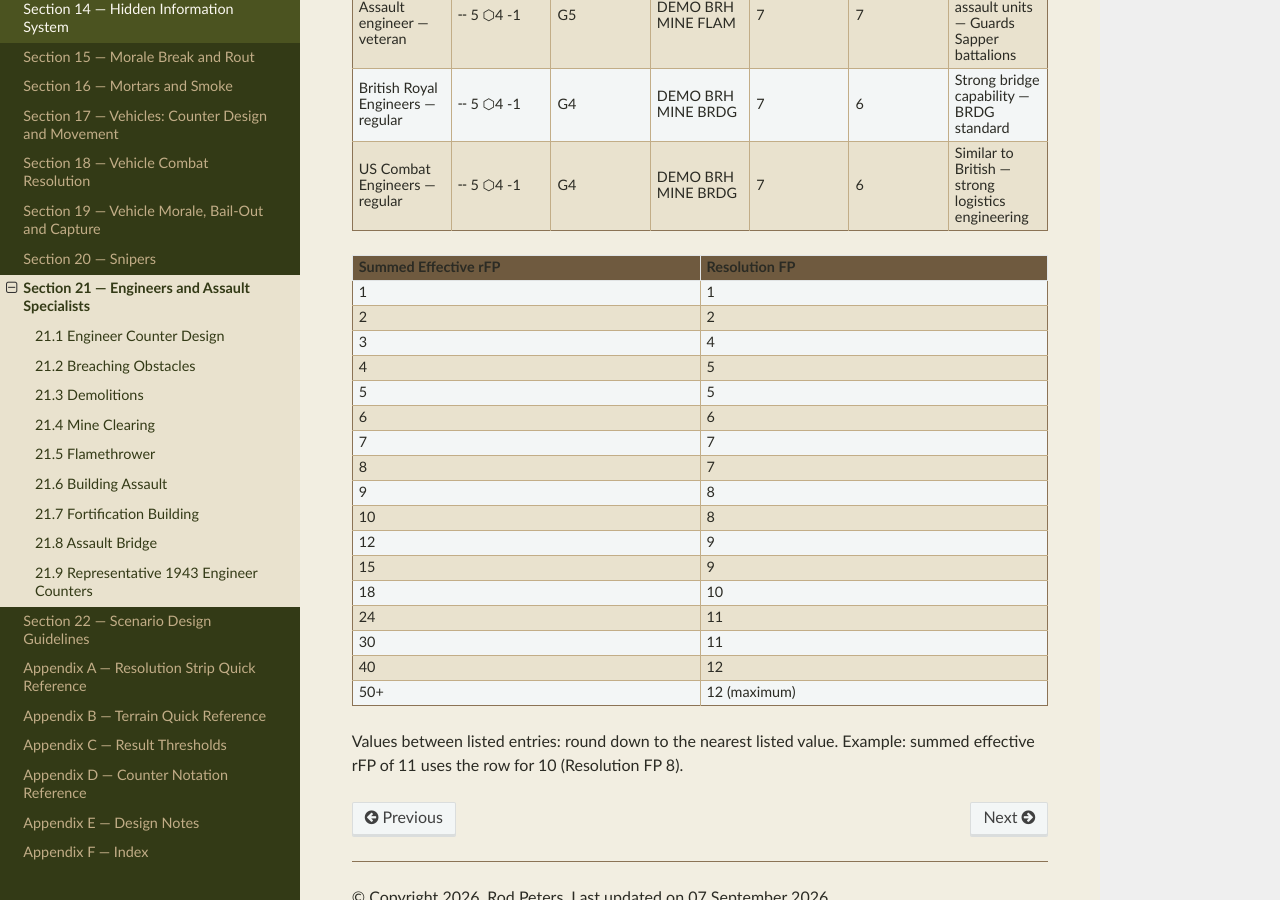
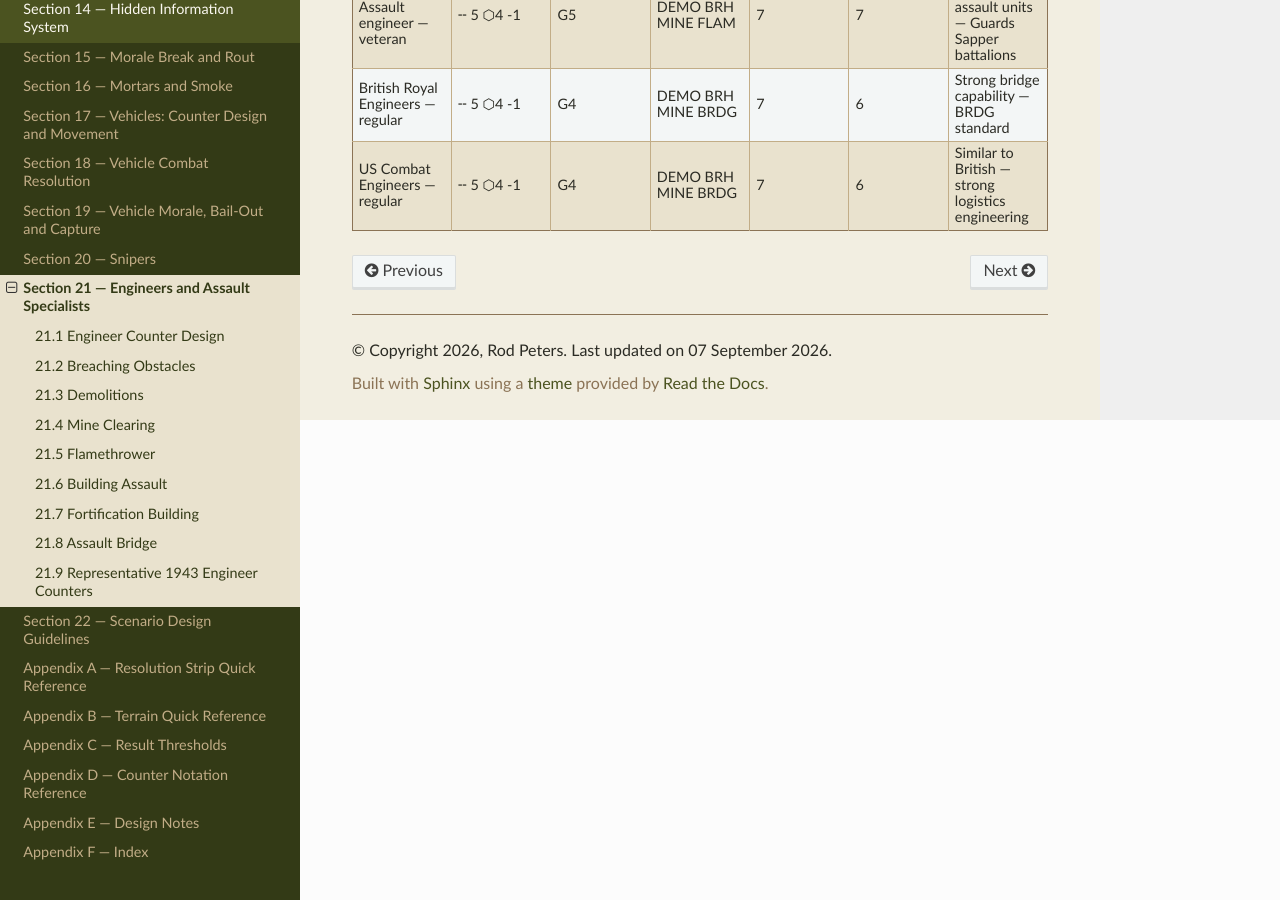
Before and after one commit to spugnoid/wdr-wargame, a Sphinx documentation site: the page built from docs/source/section_21__engineers_and_assault_specialists.rst, in a window 1280 px wide and 900 px high, scrolled down 5822 px. Built offline with Sphinx 7.4.7 and the Read the Docs theme 3.1.0, drawn with Linux system fonts in a browser that asks for light colours.

Commit message:
rules: unify fire grouping and bound the multi-attack step-up (Section 8)
Splitting fire strictly dominated grouping: with a minimum roll of
3, old 8.8.2's 'beats the defence' was near-automatic, so two LMGs
split scored Casualty+ 97.9% vs 66% grouped, five weak attacks
auto-Broke a squad, and capped long-range fire bypassed 8.7.
Changes: grouping is mandatory and universal per Fire action (the
h-interval restriction and 8.3.4/8.3.4a are deleted - per-unit
calc-then-sum never needed matching intervals); separate attacks
exist only across different resolution paths; step-ups require the
contributing attack's own result to be Pinned+, max two, never
above any contributor's result cap. Resolution Strip corrected to
identity through 7 (3->4/4->5 amplified weak fire); round-down
rule moved from the stray Section 21 copy (deleted) into 8.4.3 and
Appendix A. Design note E.71 (supersedes E.60, part of E.5).

Co-Authored-By: Claude Fable 5 <noreply@anthropic.com>
Claude-Session: https://claude.ai/code/session_01MRhnethYPpBAmEh6wa83hu

```diff
--- a/docs/source/appendix_a__resolution_strip_quick_reference.rst
+++ b/docs/source/appendix_a__resolution_strip_quick_reference.rst
@@ -12,9 +12,9 @@ Appendix A — Resolution Strip Quick Reference
    * - 2
      - 2
    * - 3
+     - 3
+   * - 4
      - 4
-   * - 4
-     - 5
    * - 5
      - 5
    * - 6
--- a/docs/source/appendix_f__index.rst
+++ b/docs/source/appendix_f__index.rst
@@ -1091,7 +1091,7 @@ weapon counters exempt  ..........  3.5.3
 
 sum rFP and f, keep h  ..........  8.3.2
 
-valid within same ⬡h, or mixed ⬡h within the smallest interval  ..........  8.3.4, 8.3.4a
+valid for any mix of ⬡h intervals  ..........  8.3.1, 8.3.2
 
 **Support weapon band**  ..........  1.4, 3.4
 
--- a/docs/source/section_1__introduction_and_components.rst
+++ b/docs/source/section_1__introduction_and_components.rst
@@ -123,7 +123,7 @@ The following terms are used throughout this document. Each term is defined here
 
 **D3 —**  Roll 1d6, halve, round up: results 1–3. Used for rout movement and mortar dispersion distance.
 
-**Fire group —**  All firing units sharing the same ⬡h interval value — or units with different ⬡h combined within the smallest interval's range (Rule 8.3.4a) — resolved as a single attack. Effective rFP is calculated per unit and summed (Rule 8.3.2); units sharing a hex may sum rFP and -f values first (Rule 8.3.3).
+**Fire group —**  All units firing at the same target as part of one Fire action, regardless of ⬡h interval, resolved as a single attack. Effective rFP is calculated per unit and summed (Rule 8.3.2); units sharing a hex and ⬡h may sum rFP and -f values first (Rule 8.3.3).
 
 **Cover modifier —**  A bonus added to the defender's Defence value based on terrain occupied.
 
--- a/docs/source/section_21__engineers_and_assault_specialists.rst
+++ b/docs/source/section_21__engineers_and_assault_specialists.rst
@@ -351,48 +351,3 @@ Combat engineers were the unit that made the impossible possible. Minefields, wi
      - 7
      - 6
      - Similar to British — strong logistics engineering
-
-
-.. list-table::
-   :header-rows: 1
-   :widths: auto
-
-   * - **Summed Effective rFP**
-     - **Resolution FP**
-   * - 1
-     - 1
-   * - 2
-     - 2
-   * - 3
-     - 4
-   * - 4
-     - 5
-   * - 5
-     - 5
-   * - 6
-     - 6
-   * - 7
-     - 7
-   * - 8
-     - 7
-   * - 9
-     - 8
-   * - 10
-     - 8
-   * - 12
-     - 9
-   * - 15
-     - 9
-   * - 18
-     - 10
-   * - 24
-     - 11
-   * - 30
-     - 11
-   * - 40
-     - 12
-   * - 50+
-     - 12 (maximum)
-
-
-Values between listed entries: round down to the nearest listed value. Example: summed effective rFP of 11 uses the row for 10 (Resolution FP 8).
```
Also changed, not shown: other parts of docs/source/appendix_a__resolution_strip_quick_reference.rst (+1 -1 lines), other parts of docs/source/appendix_f__index.rst (+1 -1 lines), docs/source/appendix_e__design_notes.rst (+5 -0 lines), docs/source/section_8__fire_combat.rst (+16 -30 lines).
